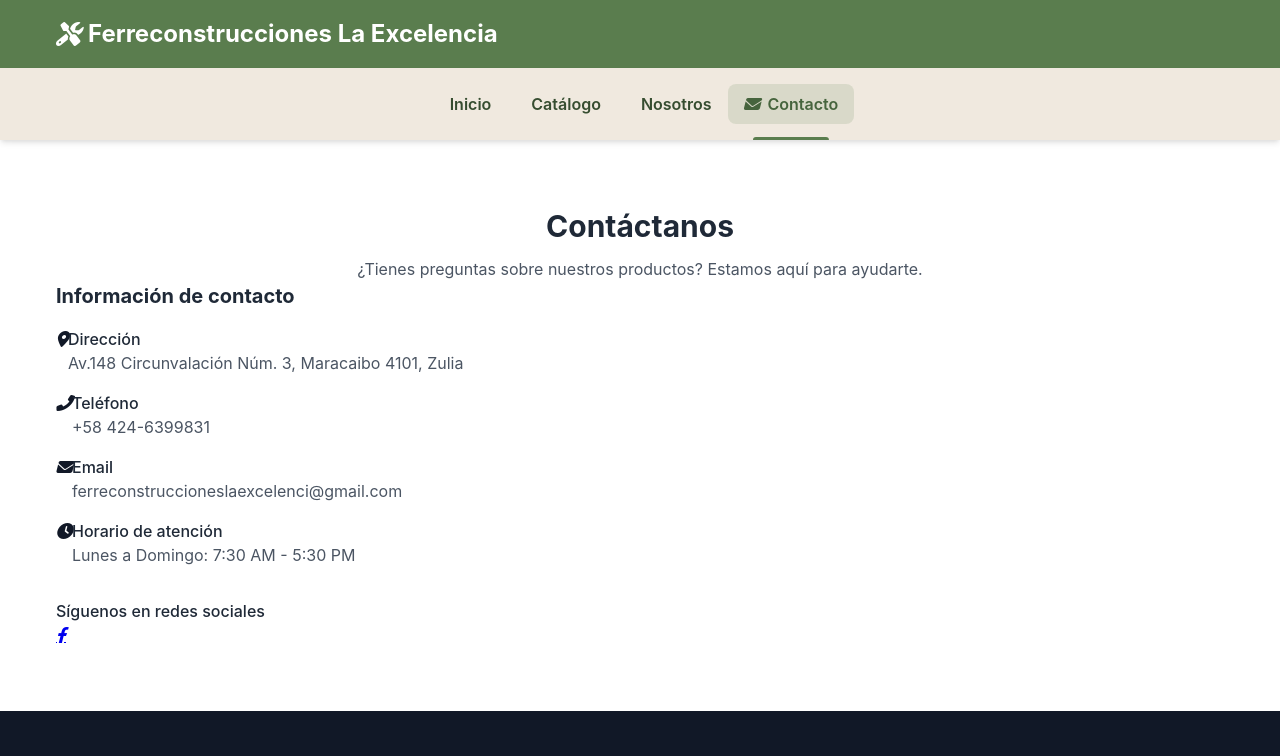
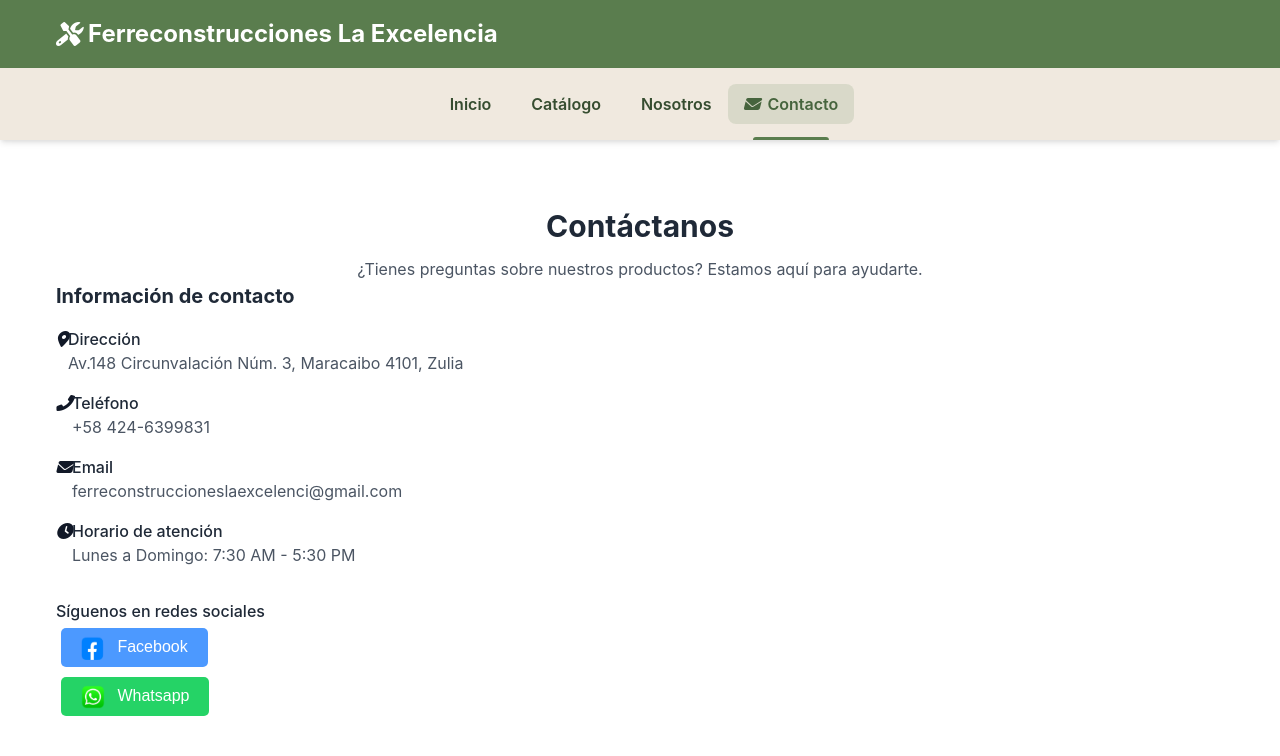
Before and after one commit to MarwinAlexander/FerreConstruciones, a plain HTML site: page contacto.html in a window 1280 px wide. Shown: the top 756 px of the page. Drawn offline with Linux system fonts and the light colour scheme.

Commit message:
Add files via upload

```diff
--- a/contacto.html
+++ b/contacto.html
@@ -94,9 +94,17 @@
 
                         <div class="mt-8">
                             <h4 class="font-medium text-gray-800 mb-3">Síguenos en redes sociales</h4>
+
                     <div class="social-links flex space-x-2">
-                        <a href="https://www.facebook.com/share/1AY79GVw5h/" title="Facebook"><i class="fab fa-facebook-f"></i></a>
+                    <a href="https://www.facebook.com/share/1AY79GVw5h/" class="facebook-button">
+                    <img src="Facebook.png" alt=""> Facebook </a>
                     </div>
+
+                    <div class="social-links flex space-x-2">
+                    <a href="https://wa.me/+584246399831?text=Hola,%20me%20gustaría%20más%20información" class="whatsapp-button">
+                    <img src="Whatsapp.png" alt=""> Whatsapp </a>
+                    </div>
+
                         </div>
                     </div>
                 </div>
--- a/style.css
+++ b/style.css
@@ -60,12 +60,58 @@
         .fa-clock:before{content:"\f017"}
         .fa-envelope:before{content:"\f0e0"}
         .fa-facebook-f:before{content:"\f39e"}
-        .fa-instagram:before{content:"\f16d"}
         .fa-map-marker-alt:before{content:"\f3c5"}
         .fa-phone-alt:before{content:"\f879"}
         .fa-search:before{content:"\f002"}
         .fa-tools:before{content:"\f7d9"}
 
+        .whatsapp-button {
+    display: inline-block;
+    background-color: #25D366; /* Color */
+    color: white;
+    padding: 7px 20px;
+    border-radius: 5px;
+    text-decoration: none; /* Quita el subrayado del enlace */
+    font-family: Arial, sans-serif;
+    font-size: 16px;
+    transition: background-color 0.3s ease; /* Efecto al pasar el ratón */
+    margin: 5px;
+}
+
+         .whatsapp-button:hover {
+    background-color: #1DA851; /* Color más oscuro */
+}
+
+        .whatsapp-button img {
+    vertical-align: middle; /* Alinea el icono con el texto */
+    margin-right: 8px; /* Espacio entre el icono y el texto */
+    width: 24px; /* Tamaño del icono */
+    height: 24px;
+}
+
+       .facebook-button {
+    display: inline-block;
+    background-color: #4c99ff; /* Color */
+    color: white;
+    padding: 7px 20px;
+    border-radius: 5px;
+    text-decoration: none; /* Quita el subrayado del enlace */
+    font-family: Arial, sans-serif;
+    font-size: 16px;
+    transition: background-color 0.3s ease; /* Efecto al pasar el ratón */
+    margin: 5px;
+}
+
+         .facebook-button:hover {
+    background-color: #1d49a8; /* Color más oscuro */
+}
+
+        .facebook-button img {
+    vertical-align: middle; /* Alinea el icono con el texto */
+    margin-right: 8px; /* Espacio entre el icono y el texto */
+    width: 24px; /* Tamaño del icono */
+    height: 24px;
+}
         /* Utilidades */
         .flex {
             display: flex;
@@ -502,7 +548,7 @@
 
         /* Estilos para botones secundarios (fondo claro, texto verde) */
         .btn-secondary {
-
+            background-color: var(--moss-100);
             color: var(--moss-500);
             transition: background-color 0.3s ease;
         }
@@ -667,13 +713,13 @@
         }
 
                 /* ========== ESTILOS GENERALES RESPONSIVOS ========== */
-        @media (max-width: 901px) {
+        @media (max-width: 1024px) {
             .product-scroll-item {
                 width: calc(33.333% - 1.5rem);
             }
         }
 
-        @media (max-width: 601px) {
+        @media (max-width: 1024px) {
             .product-scroll-item {
                 width: calc(50% - 1.5rem);
             }
@@ -717,7 +763,7 @@
             }
         }
 
-        @media (max-width: 600px) {
+        @media (max-width: 1024px) {
             .product-scroll-item {
                 width: calc(100% - 1.5rem);
             }
```
Also changed, not shown: Facebook.png (added), Whatsapp.png (added).
